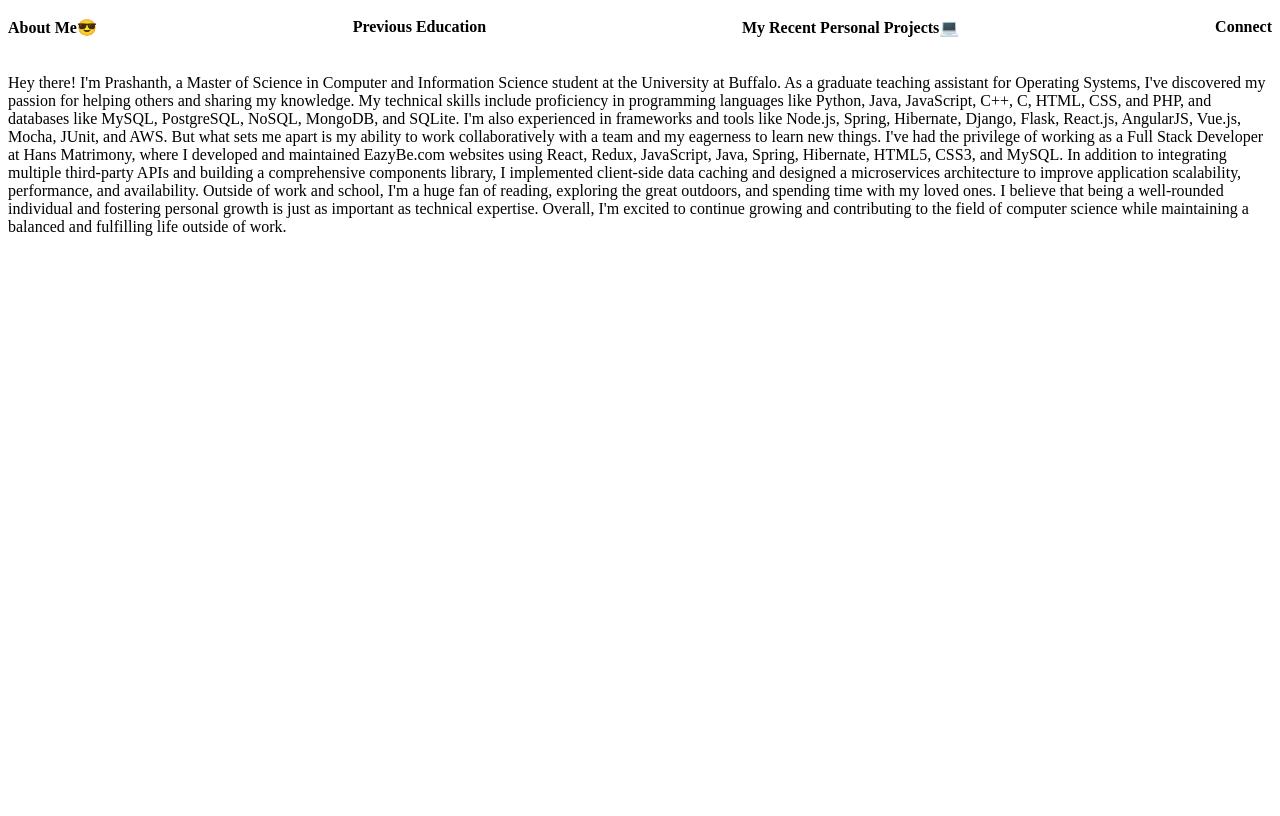
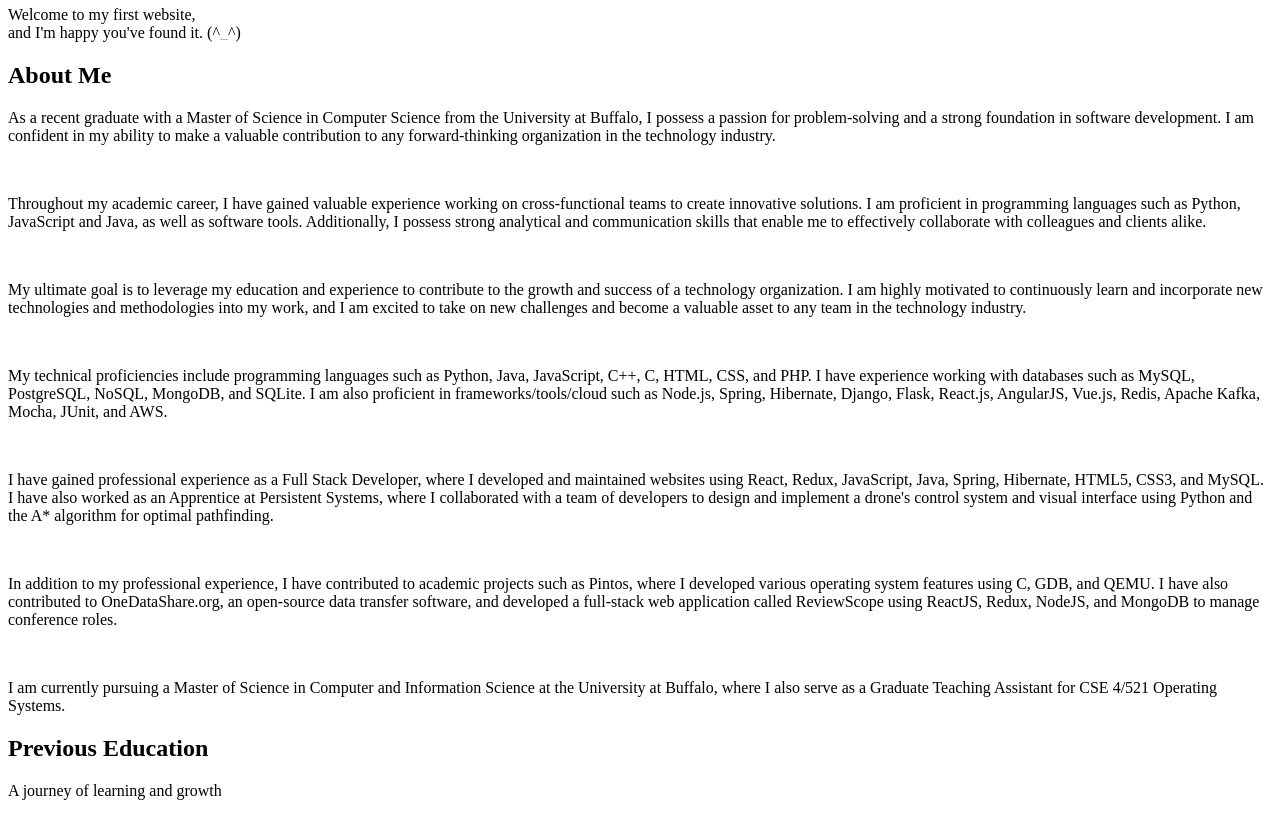
Before and after one commit to pnalla6/prashanthnalla-portfolio, a website: page src/index.html in a window 1280 px wide. Shown: the part 297-1113 px from the top of the page. Before the commit the page ends 800 px from the top, so only its background shows below. Drawn offline with Linux system fonts and the light colour scheme.

Commit message:
updates suggested by kodi

```diff
--- a/src/index.html
+++ b/src/index.html
@@ -22,6 +22,12 @@
     </div>
     <canvas class="webgl"></canvas>
     <div class="container">
+        <div class="tabs" style="display: flex; justify-content: space-between;">
+            <h4 class="tab" data-tab="self_description">About Me😎</h4>
+            <h4 class="tab" data-tab="prev_education">Education</h4>
+            <h4 class="tab" data-tab="recent_projects">Projects💻</h4>
+            <h4 class="tab" data-tab="connect_withme">Connect</h4>
+        </div>
         <div class="intro">
             <h1>Hello, I'm <i id="easterEgg">Prashanth Nalla.</i> </h1>
             <p>Welcome to my first website,<br>and I'm happy you've found it. (^<span style="color: orange;">_</span>^)
@@ -29,60 +35,66 @@
         </div>
     </div>
     <main class="main">
-        <div class="tabs" style="display: flex; justify-content: space-between;">
-            <h4 class="tab" data-tab="self_description">About Me😎</h4>
-            <h4 class="tab" data-tab="prev_education">Previous Education</h4>
-            <h4 class="tab" data-tab="recent_projects">My Recent Personal Projects💻</h4>
-            <h4 class="tab" data-tab="connect_withme">Connect</h4>
-        </div>
-        <section class="tab-content self_description" style="display: block;">
-            <p> Hey there! I'm Prashanth, a Master of Science in Computer and Information Science student at the
-                University
-                at Buffalo. As a graduate teaching assistant for Operating Systems, I've discovered my passion for
-                helping
-                others and sharing my knowledge.
-
-                My technical skills include proficiency in programming languages like Python, Java, JavaScript, C++, C,
-                HTML, CSS, and PHP, and databases like MySQL, PostgreSQL, NoSQL, MongoDB, and SQLite. I'm also
-                experienced
-                in frameworks and tools like Node.js, Spring, Hibernate, Django, Flask, React.js, AngularJS, Vue.js,
-                Mocha,
-                JUnit, and AWS.
-
-                But what sets me apart is my ability to work collaboratively with a team and my eagerness to learn new
-                things. I've had the privilege of working as a Full Stack Developer at Hans Matrimony, where I developed
-                and
-                maintained EazyBe.com websites using React, Redux, JavaScript, Java, Spring, Hibernate, HTML5, CSS3, and
-                MySQL. In addition to integrating multiple third-party APIs and building a comprehensive components
-                library,
-                I implemented client-side data caching and designed a microservices architecture to improve application
-                scalability, performance, and availability.
-
-                Outside of work and school, I'm a huge fan of reading, exploring the great outdoors, and spending time
-                with
-                my loved ones. I believe that being a well-rounded individual and fostering personal growth is just as
-                important as technical expertise.
-
-                Overall, I'm excited to continue growing and contributing to the field of computer science while
-                maintaining
-                a balanced and fulfilling life outside of work.</p>
+        <section class="tab-content self_description">
+            <h2 class="section-heading">About Me</h2>
+            <p>As a recent graduate with a Master of Science in Computer Science from the University at Buffalo, I
+                possess a passion for problem-solving and a strong foundation in software development. I am confident in
+                my ability to make a valuable contribution to any forward-thinking organization in the technology
+                industry.</p>
+            <br>
+            <p> Throughout my academic career, I have gained valuable experience working on cross-functional teams to
+                create innovative solutions. I am proficient in programming languages such as Python, JavaScript and
+                Java, as well as software tools. Additionally, I possess strong analytical and communication skills that
+                enable me to effectively collaborate with colleagues and clients alike.</p>
+            <br>
+            <p> My ultimate goal is to leverage my education and experience to contribute to the growth and success of a
+                technology organization. I am highly motivated to continuously learn and incorporate new technologies
+                and methodologies into my work, and I am excited to take on new challenges and become a valuable asset
+                to any team in the technology industry.</p>
+            <br>
+            <p>My technical proficiencies include programming languages such as Python, Java, JavaScript, C++, C, HTML,
+                CSS, and PHP. I have experience working with databases such as MySQL, PostgreSQL, NoSQL, MongoDB, and
+                SQLite. I am also proficient in frameworks/tools/cloud such as Node.js, Spring, Hibernate, Django,
+                Flask, React.js, AngularJS, Vue.js, Redis, Apache Kafka, Mocha, JUnit, and AWS.</p>
+            <br>
+            <p> I have gained professional experience as a Full Stack Developer, where I developed and maintained
+                websites using React, Redux, JavaScript, Java, Spring, Hibernate, HTML5, CSS3, and MySQL. I have also
+                worked as an Apprentice at Persistent Systems, where I collaborated with a team of developers to design
+                and implement a drone's control system and visual interface using Python and the A* algorithm for
+                optimal pathfinding.</p>
+            <br>
+            <p>In addition to my professional experience, I have contributed to academic projects such as Pintos, where
+                I developed various operating system features using C, GDB, and QEMU. I have also contributed to
+                OneDataShare.org, an open-source data transfer software, and developed a full-stack web application
+                called ReviewScope using ReactJS, Redux, NodeJS, and MongoDB to manage conference roles.</p>
+            <br>
+            <p>I am currently pursuing a Master of Science in Computer and Information Science at the University at
+                Buffalo, where I also serve as a Graduate Teaching Assistant for CSE 4/521 Operating Systems.</p>
         </section>
-        <section class="tab-content prev_education" style="display: none;">
+        <section class="tab-content prev_education">
             <h2 class="section-heading">Previous Education</h2>
             <div class="section-subheading">A journey of learning and growth</div>
             <div class="education-block">
-              <h3 class="education-title">Bachelors in Computer Science and Engineering</h3>
-              <div class="education-degree">B.V Raju Institute of Technology, India</div>
-              <div class="education-period">2016 - 2020</div>
+                <h3 class="education-title">Bachelors in Computer Science and Engineering</h3>
+                <div class="education-degree">B.V Raju Institute of Technology, India</div>
+                <div class="education-period">2015 - 2019</div>
             </div>
             <div class="education-details">
-              <p>During my undergraduate studies, I pursued a Bachelor's degree in Computer Science and Engineering at B.V Raju Institute of Technology in India. Those four years were some of the most formative and enriching years of my life. My courses were a mix of theoretical computer science and hands-on programming projects, which helped me to hone my technical skills and problem-solving abilities.</p>
-              <p>I was also a member of the college's coding club, which allowed me to collaborate with peers on challenging programming challenges and improve my teamwork skills. Outside of academics, I was involved in organizing cultural events and sports tournaments, which taught me valuable leadership and event management skills.</p>
-              <p>Overall, my undergraduate education was a well-rounded experience that prepared me for my future academic and professional pursuits. I am grateful for the opportunity to learn and grow during this time and look forward to continuing my educational journey in the future.</p>
+                <p>During my undergraduate studies, I pursued a Bachelor's degree in Computer Science and Engineering at
+                    B.V Raju Institute of Technology in India. Those four years were some of the most formative and
+                    enriching years of my life. My courses were a mix of theoretical computer science and hands-on
+                    programming projects, which helped me to hone my technical skills and problem-solving abilities.</p>
+                <p>I was also a member of the college's coding club, which allowed me to collaborate with peers on
+                    challenging programming challenges and improve my teamwork skills. Outside of academics, I was
+                    involved in organizing cultural events and sports tournaments, which taught me valuable leadership
+                    and event management skills.</p>
+                <p>Overall, my undergraduate education was a well-rounded experience that prepared me for my future
+                    academic and professional pursuits. I am grateful for the opportunity to learn and grow during this
+                    time and look forward to continuing my educational journey in the future.</p>
             </div>
-          </section>
+        </section>
 
-          <section class="tab-content recent_projects" style="display: none;">
+        <section class="tab-content recent_projects">
             <h2>My Recent Personal Projects💻</h2>
             <div class="project-block">
                 <div class="project-title">
@@ -90,7 +102,11 @@
                     <span class="project-date">March 2022 - April 2022</span>
                 </div>
                 <div class="project-description">
-                    <p>As an avid music listener, I wanted to create something that would allow me to visualize music in a creative way. Using my skills in HTML, CSS, and p5.js, I developed a music visualizer that responds to audio inputs and generates a visual representation of the sound waves. This project challenged me to think creatively and outside of the box, as well as allowing me to strengthen my coding skills.</p>
+                    <p>As an avid music listener, I wanted to create something that would allow me to visualize music in
+                        a creative way. Using my skills in HTML, CSS, and p5.js, I developed a music visualizer that
+                        responds to audio inputs and generates a visual representation of the sound waves. This project
+                        challenged me to think creatively and outside of the box, as well as allowing me to strengthen
+                        my coding skills.</p>
                     <ul class="project-features">
                         <li>Developed using HTML, CSS, and p5.js</li>
                         <li>Responsive and user-friendly interface</li>
@@ -104,7 +120,10 @@
                     <span class="project-date">Jan 2022 - Feb 2022</span>
                 </div>
                 <div class="project-description">
-                    <p>Description of project 2 goes here. Lorem ipsum dolor sit amet, consectetur adipiscing elit. In euismod justo velit, sed bibendum felis efficitur id. Curabitur id volutpat libero, nec porttitor dolor. Aliquam sodales ante a hendrerit efficitur. Integer facilisis interdum libero, vel consectetur tortor lacinia id. Proin a ex lobortis, rhoncus turpis vel, vestibulum enim.</p>
+                    <p>Description of project 2 goes here. Lorem ipsum dolor sit amet, consectetur adipiscing elit. In
+                        euismod justo velit, sed bibendum felis efficitur id. Curabitur id volutpat libero, nec
+                        porttitor dolor. Aliquam sodales ante a hendrerit efficitur. Integer facilisis interdum libero,
+                        vel consectetur tortor lacinia id. Proin a ex lobortis, rhoncus turpis vel, vestibulum enim.</p>
                     <ul class="project-features">
                         <li>Feature 1</li>
                         <li>Feature 2</li>
@@ -118,7 +137,10 @@
                     <span class="project-date">Nov 2021 - Dec 2021</span>
                 </div>
                 <div class="project-description">
-                    <p>Description of project 3 goes here. Lorem ipsum dolor sit amet, consectetur adipiscing elit. In euismod justo velit, sed bibendum felis efficitur id. Curabitur id volutpat libero, nec porttitor dolor. Aliquam sodales ante a hendrerit efficitur. Integer facilisis interdum libero, vel consectetur tortor lacinia id. Proin a ex lobortis, rhoncus turpis vel, vestibulum enim.</p>
+                    <p>Description of project 3 goes here. Lorem ipsum dolor sit amet, consectetur adipiscing elit. In
+                        euismod justo velit, sed bibendum felis efficitur id. Curabitur id volutpat libero, nec
+                        porttitor dolor. Aliquam sodales ante a hendrerit efficitur. Integer facilisis interdum libero,
+                        vel consectetur tortor lacinia id. Proin a ex lobortis, rhoncus turpis vel, vestibulum enim.</p>
                     <ul class="project-features">
                         <li>Feature 1</li>
                         <li>Feature 2</li>
@@ -128,7 +150,7 @@
             </div>
         </section>
 
-        <section class="tab-content connect_withme" style="display: none;">
+        <section class="tab-content connect_withme">
             <h2>Connect</h2>
             <div class="socials">
                 <h5><a href="https://www.linkedin.com/in/pksc">LinkedIn</a></h5>
@@ -145,15 +167,27 @@
             tabs.forEach((tab) => {
                 tab.addEventListener('click', () => {
                     const target = tab.dataset.tab;
+
+                    tabs.forEach((t) => {
+                        if (t.dataset.tab === target) {
+                            t.classList.add('active');
+                        } else {
+                            t.classList.remove('active');
+                        }
+                    });
+
                     tabContents.forEach((tabContent) => {
                         if (tabContent.classList.contains(target)) {
-                            tabContent.style.display = 'block';
+                            tabContent.classList.add('active');
+                            tabContent.scrollIntoView({ behavior: "smooth", block: "start", inline: "nearest" });
                         } else {
-                            tabContent.style.display = 'none';
+                            tabContent.classList.remove('active');
                         }
                     });
                 });
             });
+
+
         </script>
     </main>
 
--- a/src/style.css
+++ b/src/style.css
@@ -95,9 +95,11 @@ body {
 }
 
 .main > h1,
+.self_description > h2,
 .prev_education > h2,
 .recent_projects > h2,
 .connect_withme > h2 {
+    color: #ff7f50;
     border-bottom: 0.225rem solid white;
     width: max-content;
     margin-bottom: 1rem;
@@ -197,7 +199,7 @@ h4 {
 }
 
 h4:hover {
-    color: #ffdab9;
+    color: #ff7f50;
     text-shadow: 0px 0px 20px #ffdab9;
     transform: scale(1.05);
 }
@@ -214,7 +216,8 @@ h4:hover {
     }
     h4 {
         font-size: 1rem;
-        color: #ff7f50;
+        color: #fff;
+        /* color: #ff7f50; */
         transition: all 0.2s ease-in-out;
     }
 
@@ -223,3 +226,17 @@ h4:hover {
         text-shadow: 0px 0px 20px #ffdab9;
     }
 }
+
+.tabs {
+    position: absolute;
+    top: 0.6rem;
+    right: 3.5rem;
+    flex-direction: row;
+    gap: 1rem;
+}
+h4{
+    color:#fff
+}
+h4.active {
+    color: #ff7f50;
+}
```
Also changed, not shown: 1 other file.
